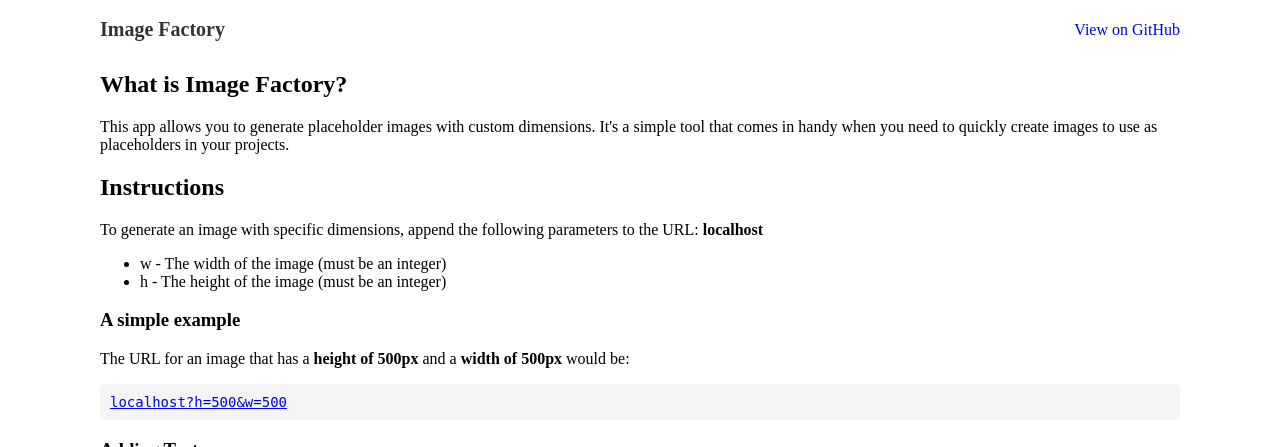
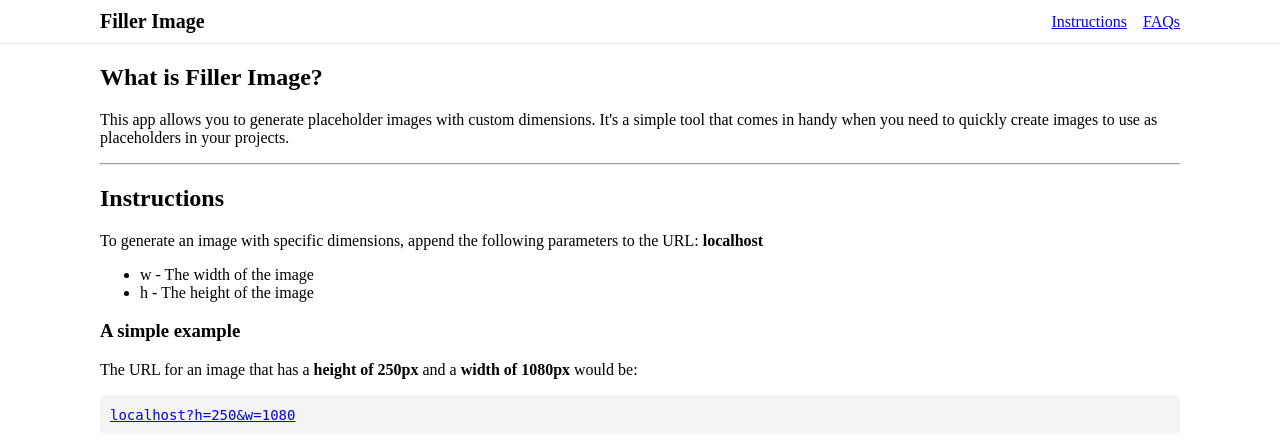
Before and after one commit to FreshNar/image-factory, a Flask app: page / in a window 1280 px wide. Shown: the top 447 px of the page. Run offline with Flask 3, Linux system fonts and the light colour scheme.

Commit message:
Filler Image

```diff
--- a/app.py
+++ b/app.py
@@ -1,6 +1,9 @@
 from flask import Flask, request, send_file, render_template
 from PIL import Image, ImageDraw, ImageFont
 from io import BytesIO
+from datetime import date, datetime
+
+app_name = 'Filler Image'
 
 app = Flask(__name__)
 
@@ -46,6 +49,15 @@ def home():
         # Write the text on the image
         draw.text((x, y), text, font=font, fill=(51, 51, 51, 1))  # Specify the text color
 
+        # Add boiler text at the bottom
+        boiler_text = request.host
+        boiler_font_size = font_size // 2
+        boiler_font = ImageFont.truetype("arial.ttf", size=boiler_font_size)
+        boiler_text_width, boiler_text_height = draw.textsize(boiler_text, font=boiler_font)
+        boiler_x = 16
+        boiler_y = int(height) - boiler_text_height - boiler_font_size
+        draw.text((boiler_x, boiler_y), boiler_text, font=boiler_font, fill=(51, 51, 51, 1))
+
         # Save the image to a BytesIO object
         image_io = BytesIO()
         image.save(image_io, 'JPEG')
@@ -54,4 +66,4 @@ def home():
         return send_file(image_io, mimetype='image/jpeg', as_attachment=False, download_name=f'{width}x{height}.jpg')
 
     else:
-        return render_template('index.html', DOMAIN=request.host)
+        return render_template('index.html', DOMAIN=request.host, date=datetime.today().year, app_name=app_name)
--- a/static/css/main.css
+++ b/static/css/main.css
@@ -10,7 +10,7 @@
     font-size: 20px;
     text-decoration: none;
     margin-right: 20px;
-    color: #333;
+    color: black;
     font-weight: bold;
 }
 
@@ -30,9 +30,17 @@
 }
 
 /* CSS styles for the Body */
+html, body {
+    height: 100%;
+    margin: 0;
+    padding: 0;
+    font-size: 16px;
+}
+
 .container{
     max-width: 1080px;
     margin: 0 auto;
+    padding: 0 12px;
 }
 
 pre {
@@ -50,3 +58,37 @@ code {
 .bg-light{
     background-color: #efefef;
 }
+
+.footer {
+    width: 100%;
+    padding: 20px 0px; /* Adjust height as needed */
+    background-color: #f4f4f4;
+}
+
+.header{
+    position: sticky;
+    top: 0;
+    background-color: white;
+    border-bottom: 1px solid #efefef;
+}
+
+.flex{
+    display:flex
+}
+
+.between{
+    justify-content: space-between;
+}
+
+.align-center{
+    align-items: center;
+}
+
+.nav-link{
+    color: blue;
+    margin-left: 12px;
+}
+
+.example-img{
+    max-width: 100%;
+}
--- a/templates/index.html
+++ b/templates/index.html
@@ -5,50 +5,78 @@
     <meta charset="UTF-8">
     <meta name="viewport" content="width=device-width, initial-scale=1.0">
     <link rel="stylesheet" type="text/css" href="{{ url_for('static', filename='css/main.css') }}">
-    <title>Image Factory</title>
+    <title>{{ app_name }}</title>
 </head>
 
 <body>
-    <header class="container">
-        <nav class="navbar">
-            <a class="logo" href="/">Image Factory</a>
-            <a class="button-outline " href="#">View on GitHub</a>
-        </nav>
+    <header class="header">
+        <div class="container">
+            <nav class="navbar">
+                <a class="logo" href="/">{{ app_name }}</a>
+                <div>
+                    <a class="nav-link" href="#instructions">Instructions</a>
+                    <a class="nav-link" href="#faqs">FAQs</a>
+                </div>
+            </nav>
+        </div>
     </header>
     <main>
         <section>
             <div class="container">
-                <h1>What is Image Factory?</h1>
+                <h1>What is {{ app_name }}?</h1>
                 <p>This app allows you to generate placeholder images with custom dimensions. It's a simple tool that comes in handy when you need to quickly create images to use as placeholders in your projects.</p>
+                <hr>
             </div>
         </section>
-        <section>
+        <section id="instructions">
             <div class="container">
                 <h2>Instructions</h2>
                 <p>To generate an image with specific dimensions, append the following parameters to the URL: <strong>{{ DOMAIN }}</strong></p>
                 <ul>
-                    <li>w - The width of the image (must be an integer)</li>
-                    <li>h - The height of the image (must be an integer)</li>
+                    <li>w - The width of the image</li>
+                    <li>h - The height of the image</li>
                 </ul>
                 <h3>A simple example</h3>
-                <p>The URL for an image that has a <strong>height of 500px</strong> and a <strong>width of 500px</strong> would be:</p>
-                <pre><code><a href="?h=500&w=500">{{ DOMAIN }}?h=500&w=500</a></code></pre>
+                <p>The URL for an image that has a <strong>height of 250px</strong> and a <strong>width of 1080px</strong> would be:</p>
+                <pre><code><a href="?h=250&w=1080">{{ DOMAIN }}?h=250&w=1080</a></code></pre>
+                <img class="example-img" src="?h=250&w=1080" alt="1080x1080">
                 <h3>Adding Text</h3>
                 <p>To add text to an image, add the paramter "text". For example:</p>
-                <pre><code><a href="?h=500&w=500&text=Hello World!">{{ DOMAIN }}?h=500&w=500&text=Hello World!</a></code></pre>
+                <pre><code><a href="?h=250&w=1080&text=Hello World!">{{ DOMAIN }}?h=250&w=1080&text=Hello World!</a></code></pre>
+                <img class="example-img" src="?h=250&w=1080&text=Hello World!" alt="1080x1080">
+                <hr>
+            </div>
+        </section>
+        <section id="faqs">
+            <div class="container">
+                <h2>Frequently Asked Questions</h2>
+                <h3>What image format is returned?</h3>
+                <p>The generator returns all images in jpg format.</p>
+                <h3>How do I save the generated image?</h3>
+                <p>The generated image will be displayed in your web browser. To save it, right-click on the image and choose "Save Image As" or a similar option based on your browser.</p>
+                <h3>Can I use these images commercially?</h3>
+                <p>Yes, this program is released under the MIT License, which allows for unattributed commercial use. </p>
+                <p>THE SOFTWARE IS PROVIDED “AS IS”, WITHOUT WARRANTY OF ANY KIND.</p>
+                <hr>
             </div>
         </section>
         <section>
             <div class="container">
                 <h2>About</h2>
-                <p>Image Factory was developed by Kyle Kopelke at Fresh Narrative.</p>
-                <h2>MIT License</h2>
-                <p>Permission is hereby granted, free of charge, to any person obtaining a copy of this software and associated documentation files (the "App"), to deal in the App without restriction, including without limitation the rights to use, copy, modify, merge, publish, distribute, sublicense, and/or sell copies of the App, and to permit persons to whom the App is furnished to do so, subject to the following conditions:</p>
-                <p>The above copyright notice and this permission notice shall be included in all copies or substantial portions of the App.</p>
-                <p>THE APP IS PROVIDED "AS IS", WITHOUT WARRANTY OF ANY KIND, EXPRESS OR IMPLIED, INCLUDING BUT NOT LIMITED TO THE WARRANTIES OF MERCHANTABILITY, FITNESS FOR A PARTICULAR PURPOSE AND NONINFRINGEMENT. IN NO EVENT SHALL THE AUTHORS OR COPYRIGHT HOLDERS BE LIABLE FOR ANY CLAIM, DAMAGES OR OTHER LIABILITY, WHETHER IN AN ACTION OF CONTRACT, TORT OR OTHERWISE, ARISING FROM, OUT OF OR IN CONNECTION WITH THE APP OR THE USE OR OTHER DEALINGS IN THE APP.</p>
+                <p>{{ app_name }} was developed by <a href="https://www.linkedin.com/in/kyle-kopelke/">Kyle Kopelke</a> at Fresh Narrative.</p>
             </div>
         </section>
     </main>
+    <footer class="footer">
+        <div class="container">
+            <div class="flex between align-center">
+                <div>&copy; {{ date }} Kopelke LLC</div>
+                <div>
+                    <a href="">Contact Us</a>
+                </div>
+            </div>
+        </div>
+    </footer>
 </body>
 
 </html>
```
Also changed, not shown: 12 other files.
